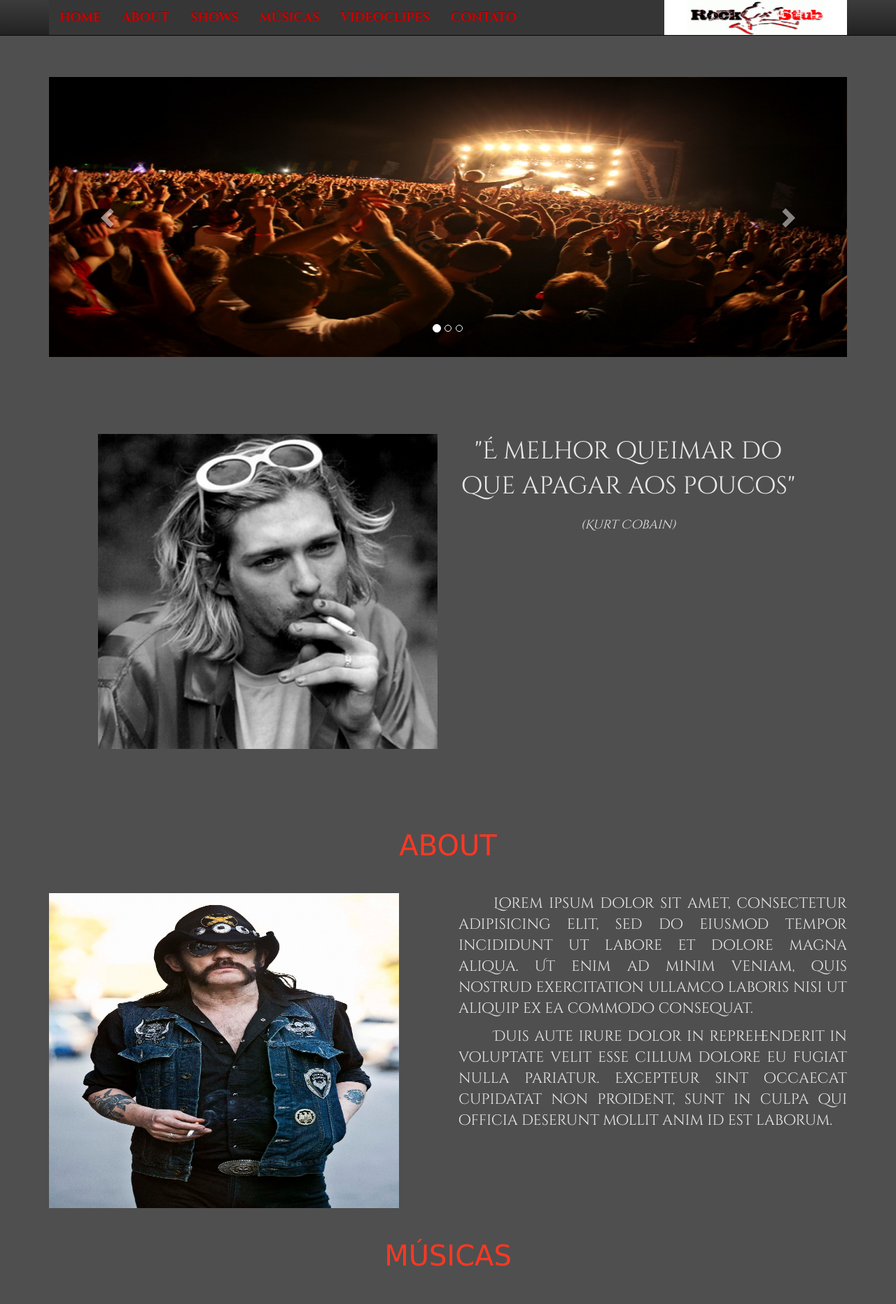
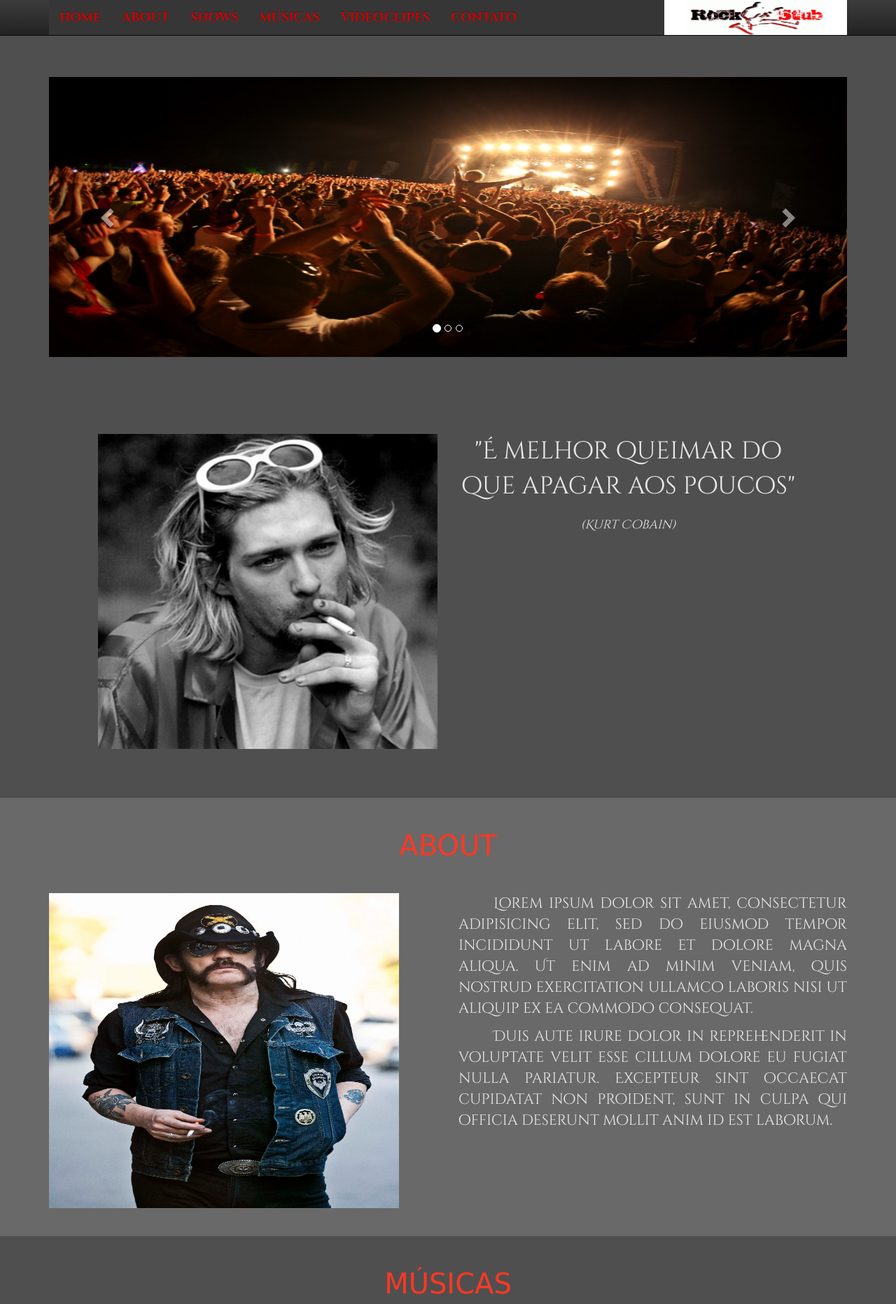
Before and after one commit to deciomoritz/Vermelho, a PHP site: page /pages/index.html in a window 1280 px wide. Shown: the top 1863 px of the page at 70% size. Run offline with PHP 8.4, Linux system fonts and the light colour scheme; some libraries are stand-ins or nearby versions; some web fonts are replaced.

Commit message:
Sections com bg-color diferentes

```diff
--- a/pages/index.html
+++ b/pages/index.html
@@ -17,6 +17,8 @@
 
 	</head>
 	<body>
+
+		<header>
 			<nav class="navbar navbar-inverse navbar-fixed-top menu-item" id="my-navbar">
 				<div class="container">
 					<div class="navbar-header">
@@ -44,9 +46,12 @@
 
 			<hr>
 
+
+		</header>
+
 		<div class="container">
 			<section>
-				<div class="page-header">
+				<div class="page-header" id="home">
 				</div>
 
 				<div class="carousel slide" id="screenshot-carousel" data-ride="carousel">
@@ -90,14 +95,13 @@
 						<p class="phrase-home">"&Eacute melhor queimar do que apagar aos poucos" <em>(Kurt Cobain)</em></p>
 				 	</div>
 				</div>
-
 			</section>
 		</div>
 
+		<div class="bg-grey">
 			<div class="container">
 				<section>
-
-					<div class="page-header">
+					<div class="page-header" id="about">
 						<div class="my-label">
 							ABOUT
 						</div>
@@ -117,8 +121,10 @@
 							proident, sunt in culpa qui officia deserunt mollit anim id est laborum.</p>
 						</div>
 					</div>
-
 				</section>
+			</div>
+			<br>
+			<br>
 		</div>
 
 		<div class="container">
@@ -195,6 +201,10 @@
 			</section>
 		</div>
 
+		<br>
+		<br>
+
+		<div class="bg-grey">
 			<div class="container">
 				<section>
 					<div class="page-header" id="videoclipes">
@@ -230,6 +240,8 @@
 					</div>
 				</section>
 			</div>
+		</div>
+
 		<div class="page-header" id="contato">
 			<div class="my-label">
 				CONTATO
--- a/styles/styles.css
+++ b/styles/styles.css
@@ -132,6 +132,7 @@ footer {
 .home{
 	color:#E8E8E8;
 	padding: 5em;
+	background-color: #4F4F4F;
 
 }
 
@@ -153,6 +154,10 @@ footer {
 	text-align: center;
 	font-size: 2.5em;
 	font-family: 'Cinzel Decorative', cursive;
+}
+
+.bg-grey {
+	background-color: #696969;
 }
 
 .text-about {
```
Lines whose indentation alone changed are shown as unchanged.
